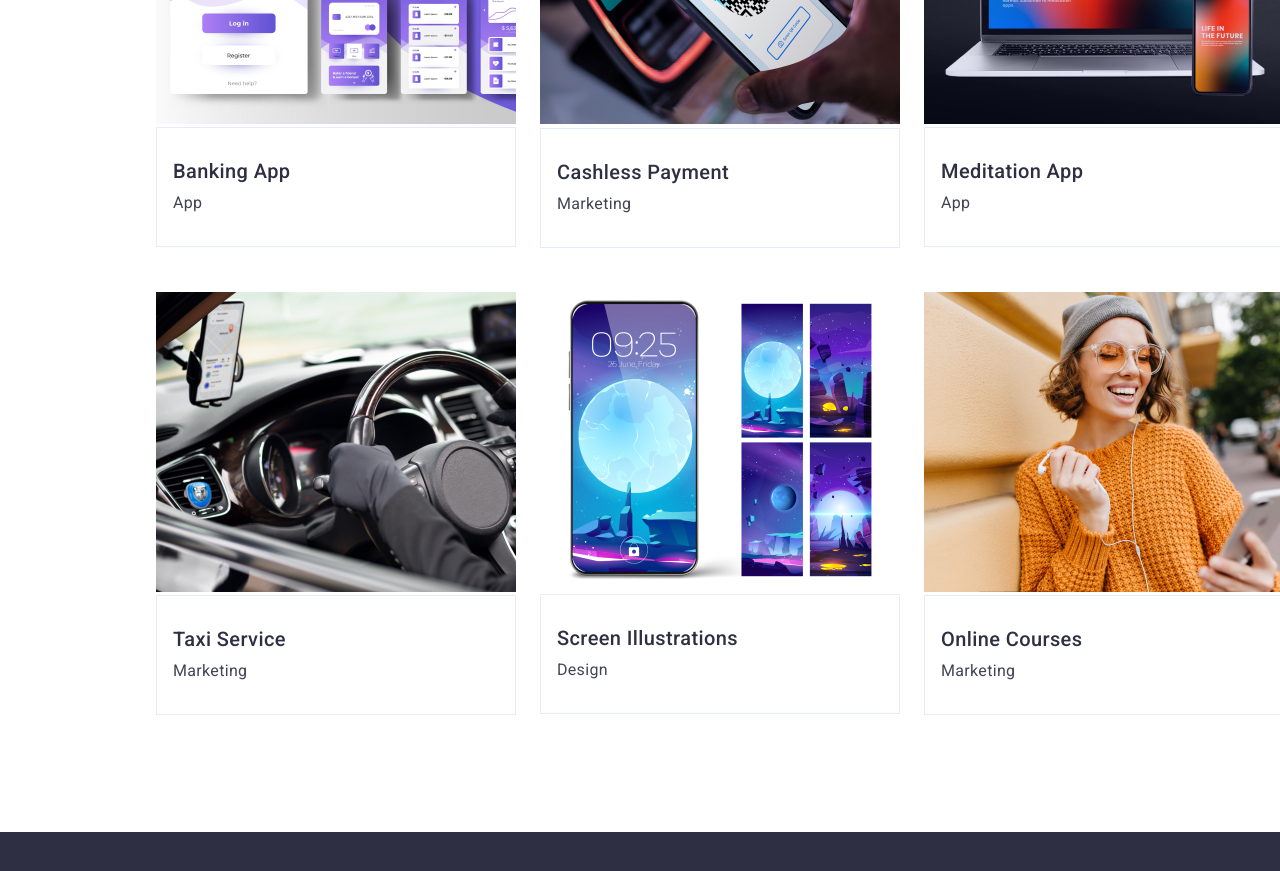
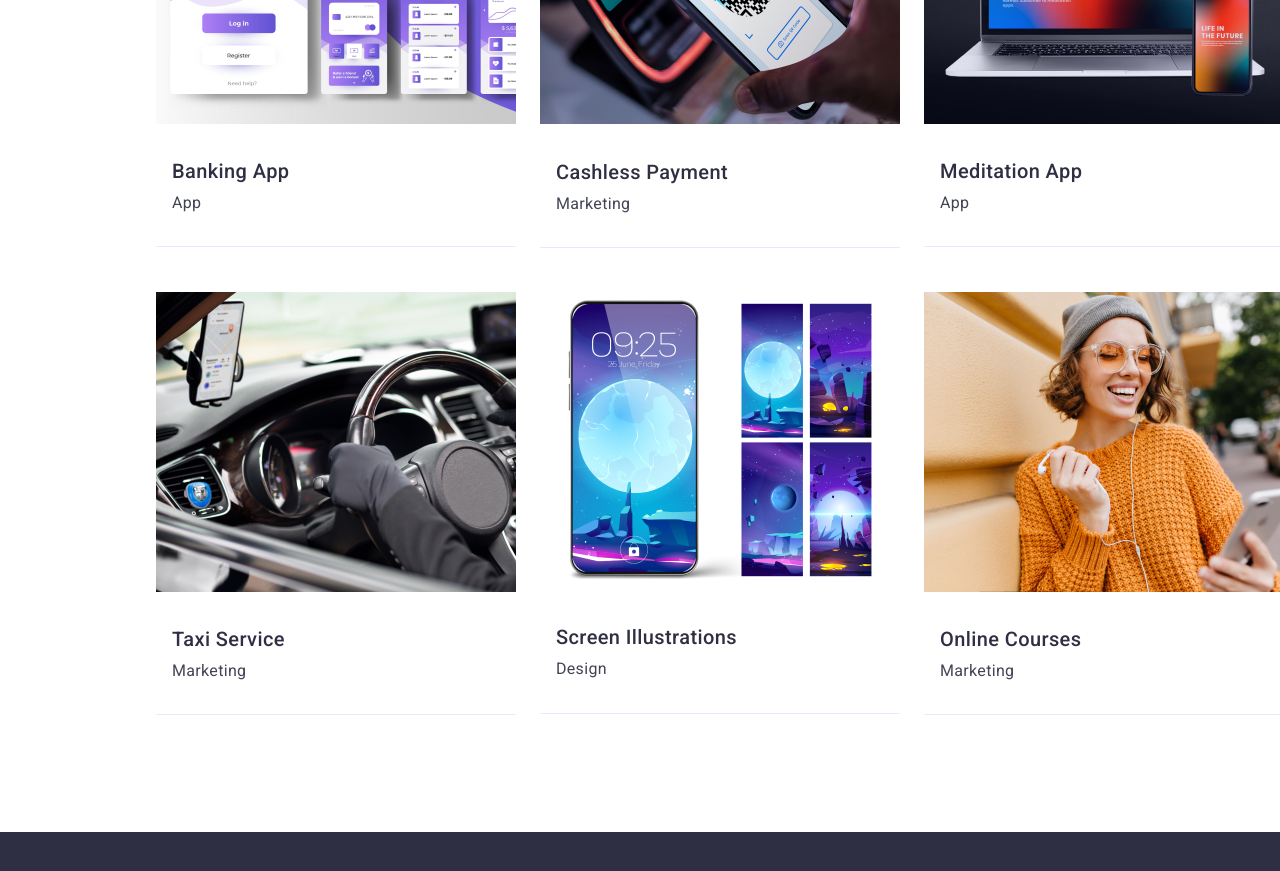
Before and after one commit to okemik/goit-markup-hw-03, a plain HTML site: page index.html in a window 1280 px wide. Shown: the part 2500-3371 px from the top of the page. Drawn offline with nearby package versions, Linux system fonts and the light colour scheme.

Commit message:
style change 3

```diff
--- a/css/styles.css
+++ b/css/styles.css
@@ -707,9 +707,6 @@ body {
     height: 120px;
     margin: 0 0 0 0;
     padding: 32px 16px 32px 16px;
-    border-top: 1px solid #e7e9fc;
-    border-right: 1px solid #e7e9fc;
-    border-left: 1px solid #e7e9fc;
     border-bottom: 1px solid #e7e9fc;
   }
   .banking-app {
@@ -766,9 +763,6 @@ body {
     height: 120px;
     margin: 1px 0 0 0;
     padding: 32px 16px 32px 16px;
-    border-top: 1px solid #e7e9fc;
-    border-right: 1px solid #e7e9fc;
-    border-left: 1px solid #e7e9fc;
     border-bottom: 1px solid #e7e9fc;
   }
   .cashless-payment {
@@ -824,9 +818,6 @@ body {
     height: 120px;
     margin: 0 0 0 0;
     padding: 32px 16px 32px 16px;
-    border-top: 1px solid #e7e9fc;
-    border-right: 1px solid #e7e9fc;
-    border-left: 1px solid #e7e9fc;
     border-bottom: 1px solid #e7e9fc;
   }
   .meditation-app {
@@ -891,9 +882,6 @@ body {
     height: 120px;
     margin: 0 0 0 0;
     padding: 32px 16px 32px 16px;
-    border-top: 1px solid #e7e9fc;
-    border-right: 1px solid #e7e9fc;
-    border-left: 1px solid #e7e9fc;
     border-bottom: 1px solid #e7e9fc;
   }
   .taxi-service {
@@ -949,9 +937,6 @@ body {
     height: 120px;
     margin: 0 0 0 0;
     padding: 32px 16px 32px 16px;
-    border-top: 1px solid #e7e9fc;
-    border-right: 1px solid #e7e9fc;
-    border-left: 1px solid #e7e9fc;
     border-bottom: 1px solid #e7e9fc;
   }
   .screen-illustrations {
@@ -1007,9 +992,6 @@ body {
     height: 120px;
     margin: 0 0 0 0;
     padding: 32px 16px 32px 16px;
-    border-top: 1px solid #e7e9fc;
-    border-right: 1px solid #e7e9fc;
-    border-left: 1px solid #e7e9fc;
     border-bottom: 1px solid #e7e9fc;
   }
   .online-courses {
```
